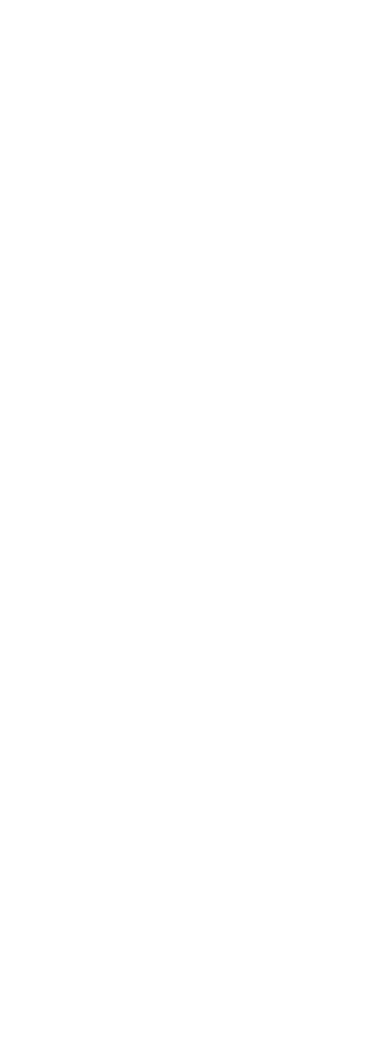
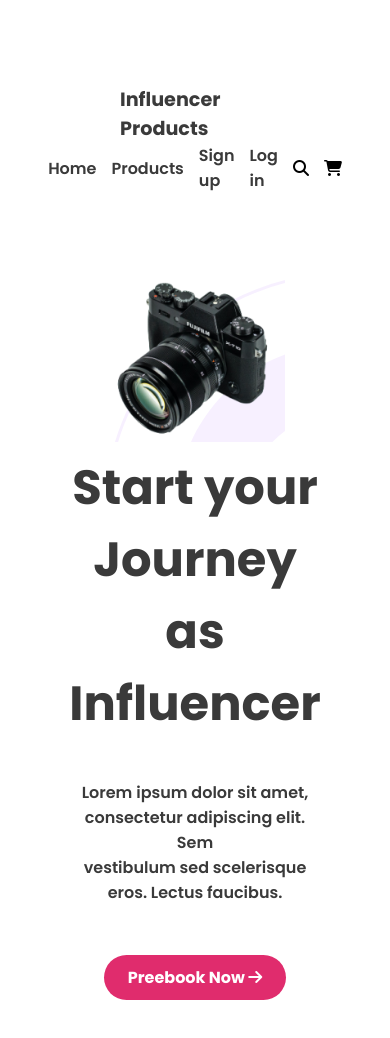
Before and after one commit to mhshihab2604/Influencer-Gear, a plain HTML site: page index.html in a window 390 px wide. Before the commit the page ends 844 px from the top, so only its background shows below. Drawn offline with Linux system fonts and the light colour scheme.

Commit message:
header section done with responsive in mobile and medium device

```diff
--- a/index.html
+++ b/index.html
@@ -9,9 +9,33 @@
     <link rel="preconnect" href="https://fonts.googleapis.com">
     <link rel="preconnect" href="https://fonts.gstatic.com" crossorigin>
     <link href="https://fonts.googleapis.com/css2?family=Poppins:wght@200;300;400;500;600;700;800&display=swap" rel="stylesheet">
+
+    <link rel="stylesheet" href="https://cdnjs.cloudflare.com/ajax/libs/font-awesome/6.5.1/css/all.min.css"/>
  </head>
  <body>
-    <header></header>
+    <!-- header section started -->
+    <header>
+        <nav>
+            <h3 class="nav-tittle">Influencer Products</h3>
+            <ul>
+                <li><a href="">Home</a></li>
+                <li><a href="">Products</a></li>
+                <li><a href="">Sign up</a></li>
+                <li><a href="">Log in</a></li>
+                <i class="fa-solid fa-magnifying-glass"></i>
+                <i class="fa-solid fa-cart-shopping"></i>
+            </ul>
+        </nav>
+        <div class="banner">
+            <div class="banner-content">
+                <h1 class="banner-tittle">Start your Journey as <br>
+                    Influencer</h1>
+                <p class="banner-description">Lorem ipsum dolor sit amet, consectetur adipiscing elit. Sem <br> vestibulum sed scelerisque eros. Lectus faucibus.</p>
+                <button class="btn-1">Preebook Now <i class="fa-solid fa-arrow-right"></i></button>
+            </div>
+            <img class="img-1" src="images/main-camera.png" alt="main-camera">
+        </div>
+    </header>
     <main></main>
     <footer></footer>
  </body>
--- a/style.css
+++ b/style.css
@@ -3,3 +3,96 @@
     padding: 0;
     font-family: 'Poppins', sans-serif;
 }
+header{
+    max-width: 1440px;
+    margin: 0 auto;
+    padding: 85px 120px;
+}
+/* nav section styles */
+nav{
+    display: flex;
+    justify-content: space-around;
+    align-items: center;
+}
+nav ul{
+    display: flex;
+    justify-content: center;
+    align-items: center;
+    gap: 35px;
+}
+nav li{
+    list-style: none;
+}
+nav a{
+    text-decoration: none;
+    color: #3A3A3A;
+    font-size: 1rem;
+    font-weight: 600;
+}
+.nav-tittle{
+    color: #3A3A3A;
+    font-size: 1.2rem;
+    font-weight: 700;
+}
+/* banner section styles */
+.banner{
+    display: flex;
+    justify-content: center;
+    align-items: center;
+    gap: 10px;
+    margin-top: 80px;
+}
+.banner-tittle{
+    color: #3A3A3A;
+    font-size: 3rem;
+    font-weight: 700;
+}
+.banner-description{
+    color: #3A3A3A;
+    font-size: 1rem;
+    font-weight: 600;
+    margin-top: 40px;
+}
+.btn-1{
+    border-radius: 41px;
+    background: #E02C6D;
+    border: none;
+    padding: 10px 24px;
+    gap: 8px;
+    margin-top: 50px;
+    color: #FFF;
+    font-size: 1rem;
+    font-weight: 700;
+}
+.img-1{
+    background-image: url('images/Circle\ design.svg');
+}
+@media screen and (max-width: 576px) {
+    nav{
+        flex-direction: column;
+    }
+    nav ul{
+        gap: 15px;
+    }
+    .banner{
+        flex-direction: column-reverse;
+    }
+    .img-1{
+        width: 120%;
+    }
+    .banner-content{
+        text-align: center;
+    }
+}
+@media screen and (min-width:576px) and (max-width: 992px){
+    nav{
+        flex-direction: column;
+    }
+    .banner{
+        flex-direction: column-reverse;
+    }
+    .banner-content{
+        text-align: center;
+    }
+
+}
```
